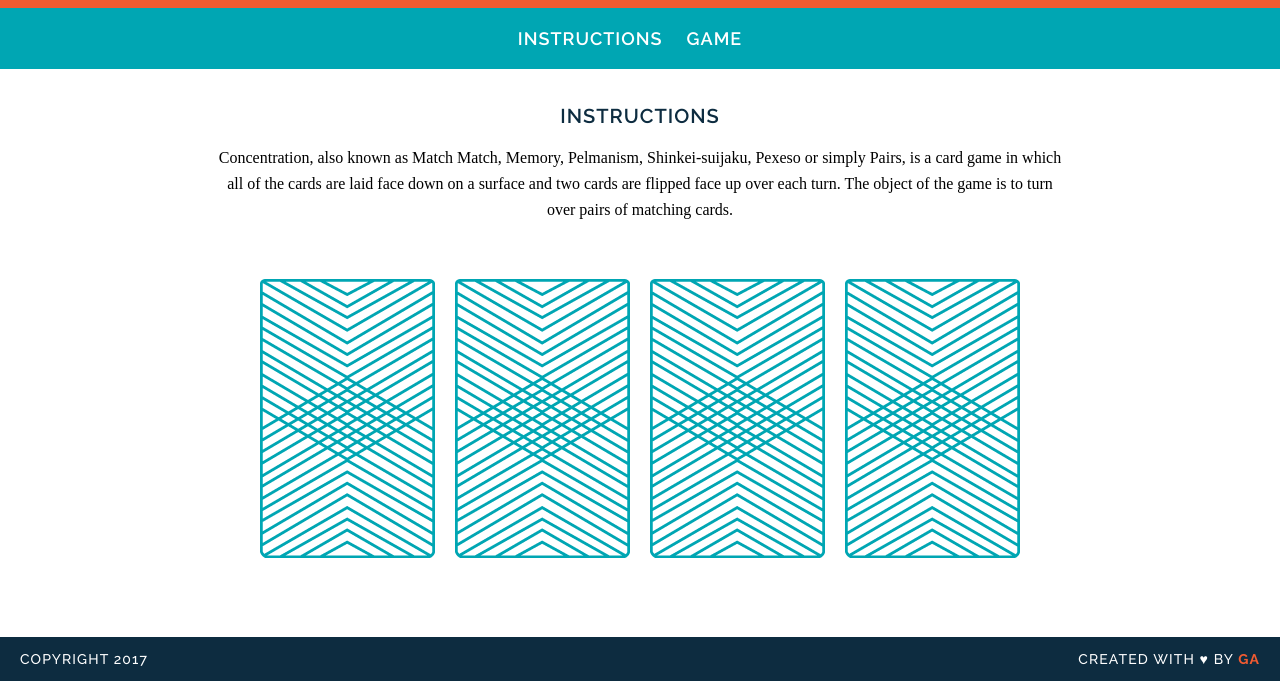
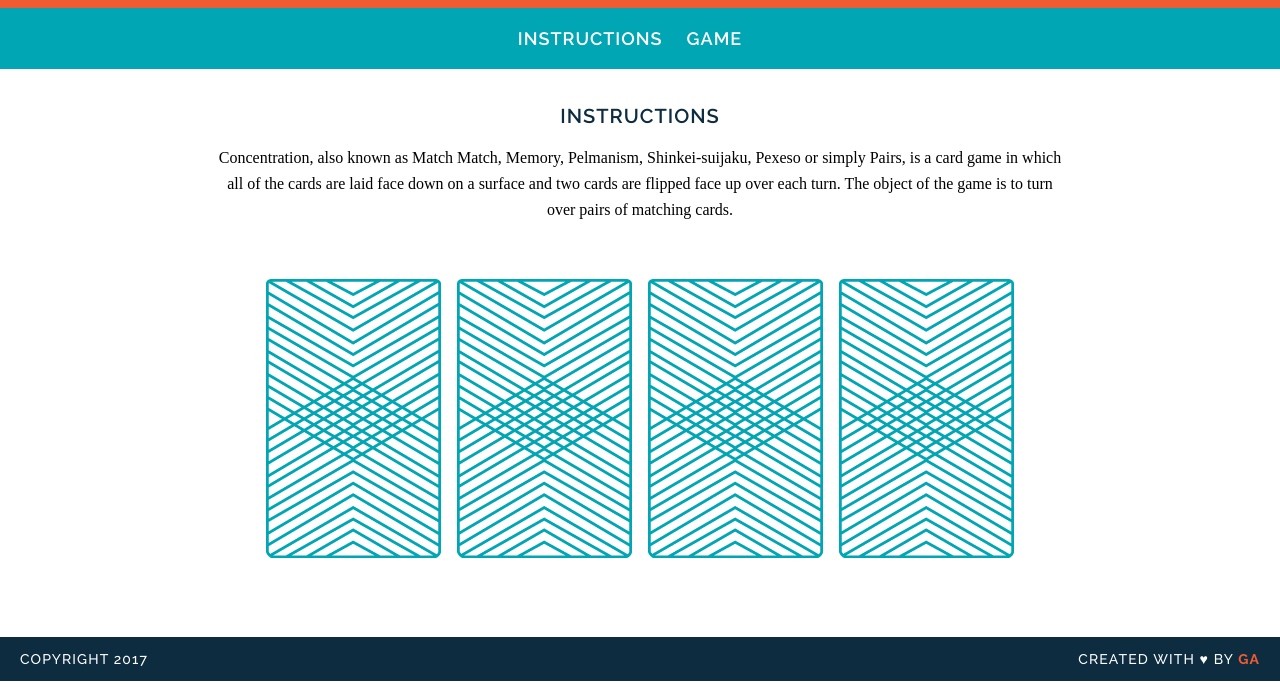
Before and after one commit to barndogghxc/wdi-fundamentals-memorygame, a plain HTML site: page index.html in a window 1280 px wide. Shown: the part 105-800 px from the top of the page. Drawn offline with Linux system fonts and the light colour scheme; a web font is replaced by a local one.

Commit message:
created game logic

```diff
--- a/index.html
+++ b/index.html
@@ -13,7 +13,7 @@
 
 	<nav>
 		<a href="#instructions">Instructions</a>
-		<a href="#game">Game</a>
+		<a href="#game-board">Game</a>
 	</nav>
 
 	<main>
@@ -21,12 +21,8 @@
 
 		<p id="instructions">Concentration, also known as Match Match, Memory, Pelmanism, Shinkei-suijaku, Pexeso or simply Pairs, is a card game in which all of the cards are laid face down on a surface and two cards are flipped face up over each turn. The object of the game is to turn over pairs of matching cards.</p>
 
-		<div id="game">
-			<img src="images/back.png" alt="Queen of Diamonds">
-			<img src="images/back.png" alt="Queen of Hearts">
-			<img src="images/back.png" alt="King of Diamonds">
-			<img src="images/back.png" alt="King of Hearts">
-		</div>
+		<div id="game-board" class="board clearfix"></div>
+
 	</main>
 
 	<footer class="clearfix">
--- a/js/main.js
+++ b/js/main.js
@@ -1,4 +1,25 @@
-var cards = ["queen", "queen", "king", "king"];
+var cards = [
+	{
+		rank: "queen",
+		suit: "hearts",
+		cardImage: "images/queen-of-hearts.png"
+	},
+	{
+		rank: "queen",
+		suit: "diamonds",
+		cardImage: "images/queen-of-diamonds.png"
+	},
+	{
+		rank: "king",
+		suit: "hearts",
+		cardImage: "images/king-of-hearts.png"
+	},
+	{
+		rank: "king",
+		suit: "diamonds",
+		cardImage: "images/king-of-diamonds.png"
+	}
+];
 
 var cardsInPlay = [];
 
@@ -13,10 +34,21 @@ var checkForMatch = function() {
 };
 
 var flipCard = function(cardId) {
-	console.log("User flipped "+cards[cardId]);
-	cardsInPlay.push(cards[cardId]);
+	console.log("User flipped "+cards[cardId].rank);
+	cardsInPlay.push(cards[cardId].rank);
 	checkForMatch();
+	console.log(cards[cardId].cardImage);
+	console.log(cards[cardId].suit);
 };
 
-flipCard(0);
-flipCard(2);
+var createBoard = function() {
+	for (var i = 0; i < cards.length; i++) {
+		var cardElement = document.createElement("img");
+		cardElement.setAttribute("src", "images/back.png");
+		cardElement.setAttribute("data-id", i);
+		cardElement.addEventListener("click", flipCard);
+		document.getElementById('game-board').appendChild(cardElement);
+	}
+}
+
+createBoard();
```
